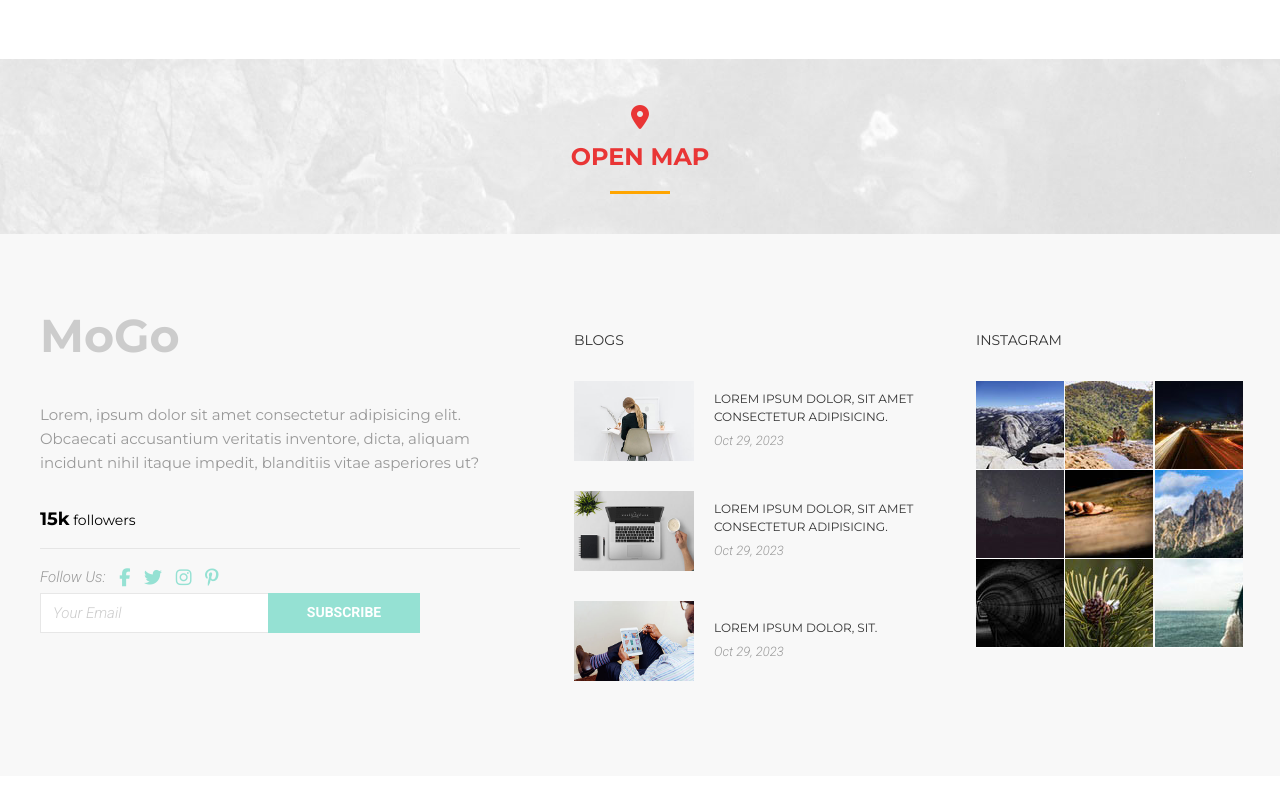
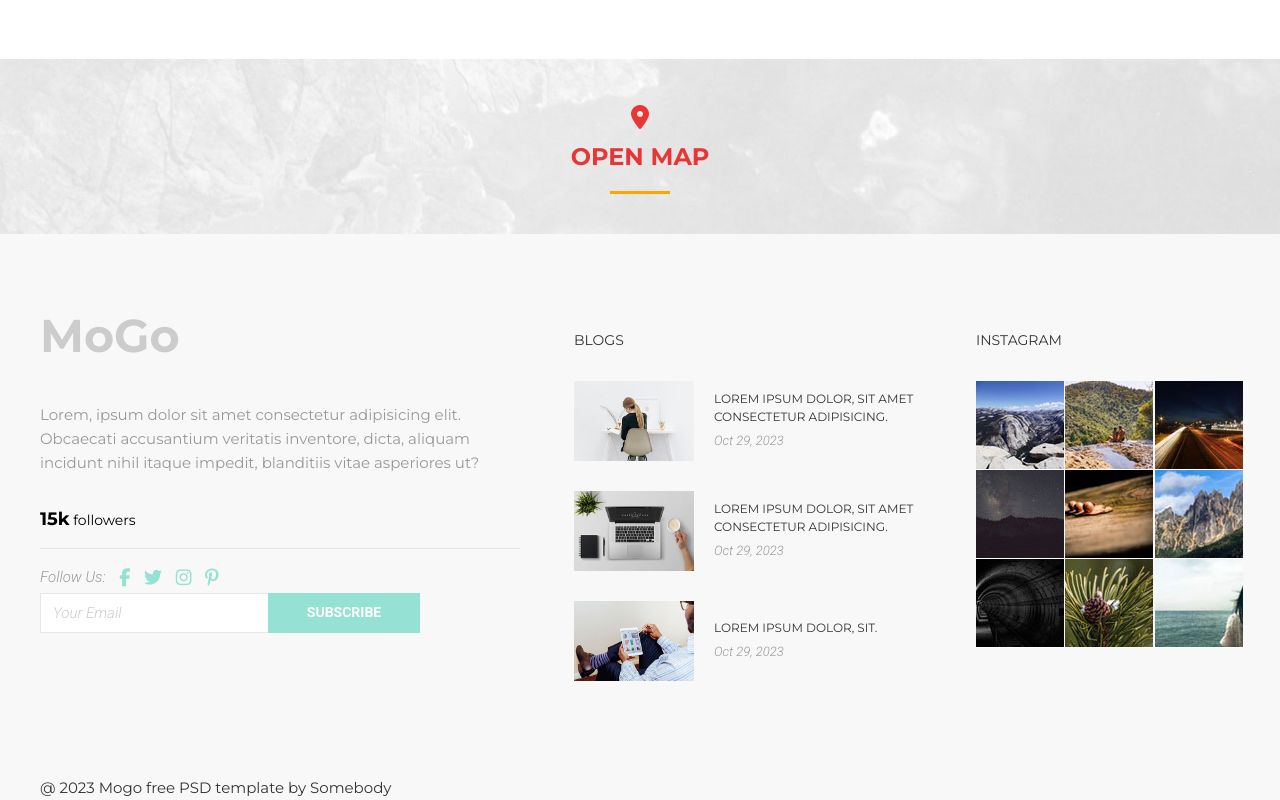
Before and after one commit to latifov/Mogo, a plain HTML site: page index.html in a window 1280 px wide. Shown: the part 8255-9055 px from the top of the page. Before the commit the page ends 9031 px from the top, so only its background shows below. Drawn offline with Linux system fonts and the light colour scheme.

Commit message:
добавил блок копирайта

```diff
--- a/index.html
+++ b/index.html
@@ -798,6 +798,12 @@
 				</div>
 				<!-- footer instagram end -->
 			</div><!-- footer inner end-->
+
+			<div class="copyright">
+				@ 2023 Mogo free PSD template by <span>Somebody</span>
+			</div>
+
+
 		</div><!-- container end -->
 	</footer>
 	<!-- footer end -->
```
